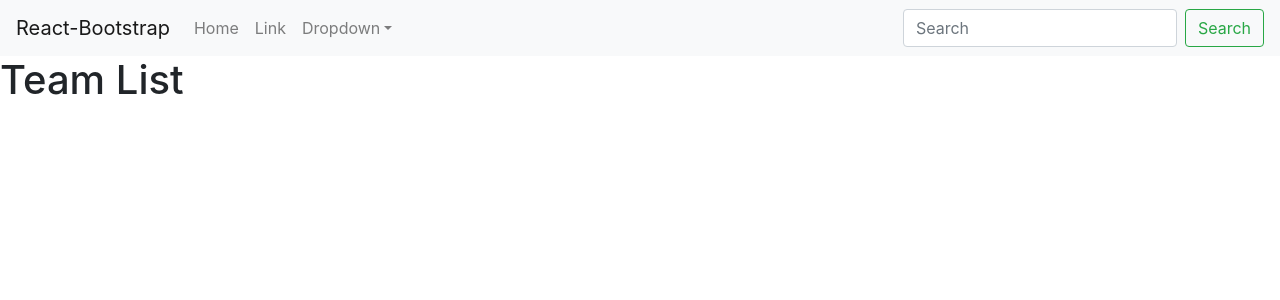
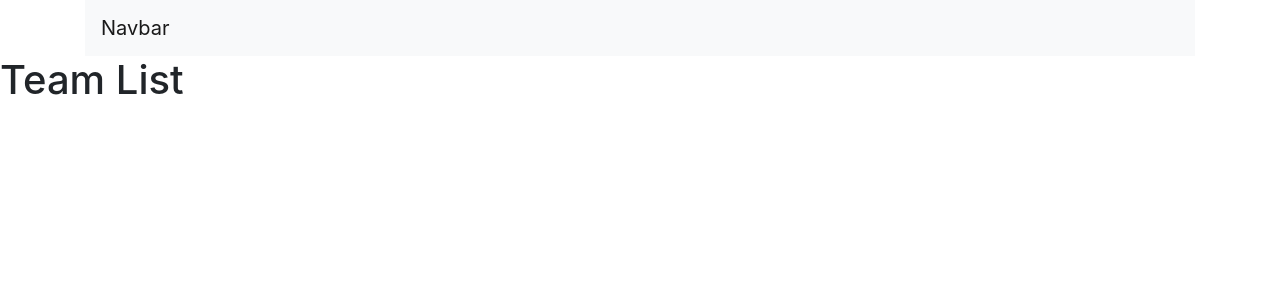
Before and after one commit to yanchen01/hackmit2020, a React (Create React App) app: page /teamlist in a window 1280 px wide. Shown: the top 300 px of the page. Built offline with nearby package versions, Linux system fonts and the light colour scheme.

Commit message:
Adding Event Homepage to Route

```diff
--- a/src/App.js
+++ b/src/App.js
@@ -7,6 +7,8 @@ import firebase from 'firebase';
 import Home from './containers/Home/Home';
 import Login from './components/Auth/Login';
 import SignUp from './components/Auth/SignUp';
+import Event from './containers/Event/Event.jsx';
+
 
 /* Import Auth */
 import { AuthProvider } from './Auth';
@@ -37,6 +39,7 @@ const App = () => {
 					<PrivateRoute exact path="/" component={Home} />
 					<Route exact path="/home" component={Home} />
 					<Route exact path="/signup" component={SignUp} />
+					<Route exact path="/event" component={Event} />
 					<Route exact path="/createevent" component={CreateEvent} />
 					<Route exact path="/createteam" component={CreateTeam} />
 					<Route exact path="/join" component={Join} />
--- /dev/null
+++ b/src/containers/Event/Event.jsx
@@ -0,0 +1,11 @@
+import React from 'react';
+
+const Event = () => {
+  return (
+    <div>
+      <h1>Event Homepage</h1>
+    </div>
+  );
+}
+
+export default Event;
--- a/src/containers/TeamList/index.jsx
+++ b/src/containers/TeamList/index.jsx
@@ -1,31 +1,15 @@
 import React from 'react';
-import { Navbar, Nav, NavItem, NavDropdown, MenuItem, Form, FormControl, Button } from 'react-bootstrap';
+import { Navbar, Container } from 'react-bootstrap';
 
 const TeamList = () => {
   return (
 
     <div>
-  <Navbar bg="light" expand="lg">
-  <Navbar.Brand href="#home">React-Bootstrap</Navbar.Brand>
-  <Navbar.Toggle aria-controls="basic-navbar-nav" />
-  <Navbar.Collapse id="basic-navbar-nav">
-    <Nav className="mr-auto">
-      <Nav.Link href="#home">Home</Nav.Link>
-      <Nav.Link href="#link">Link</Nav.Link>
-      <NavDropdown title="Dropdown" id="basic-nav-dropdown">
-        <NavDropdown.Item href="#action/3.1">Action</NavDropdown.Item>
-        <NavDropdown.Item href="#action/3.2">Another action</NavDropdown.Item>
-        <NavDropdown.Item href="#action/3.3">Something</NavDropdown.Item>
-        <NavDropdown.Divider />
-        <NavDropdown.Item href="#action/3.4">Separated link</NavDropdown.Item>
-      </NavDropdown>
-    </Nav>
-    <Form inline>
-      <FormControl type="text" placeholder="Search" className="mr-sm-2" />
-      <Button variant="outline-success">Search</Button>
-    </Form>
-  </Navbar.Collapse>
-</Navbar>
+  <Container>
+  <Navbar expand="lg" variant="light" bg="light">
+    <Navbar.Brand href="#">Navbar</Navbar.Brand>
+  </Navbar>
+</Container>
       <h1>Team List</h1>
     </div>
 
```
